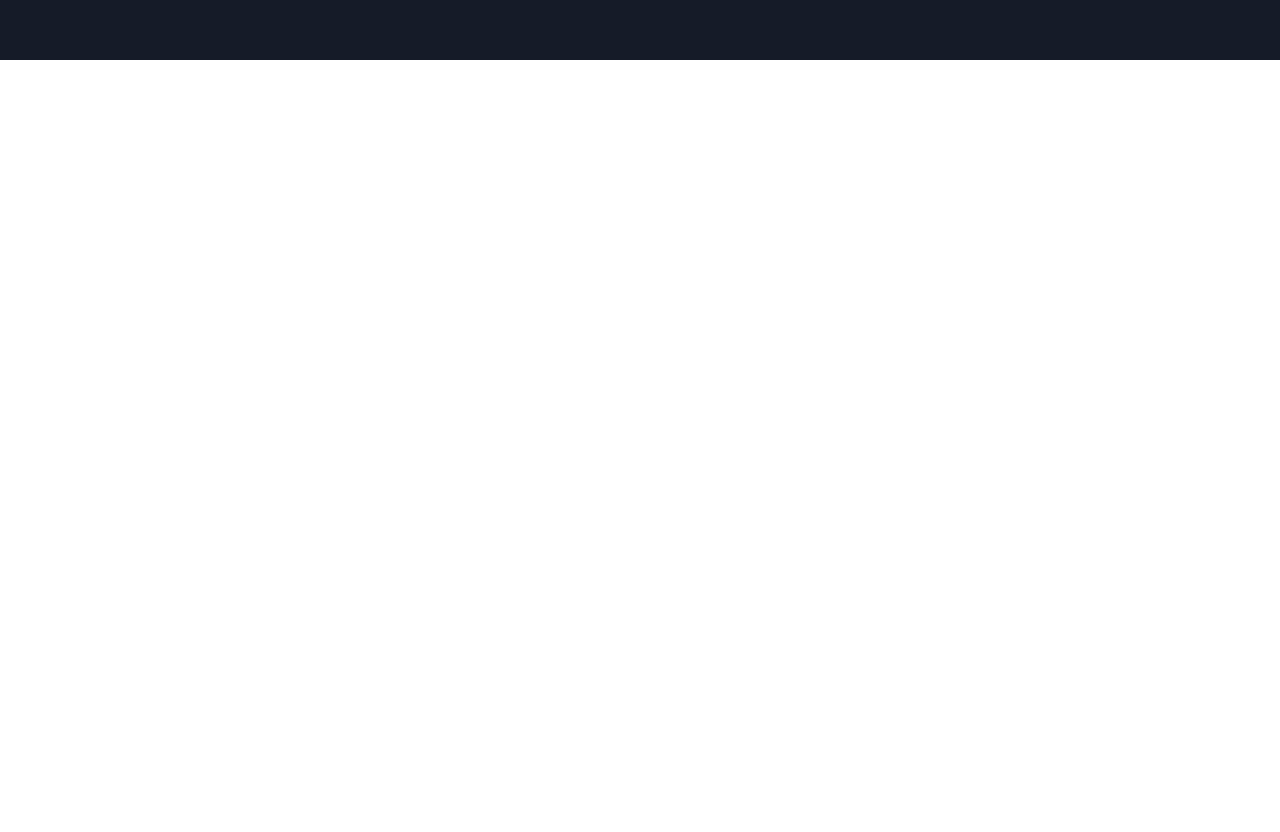
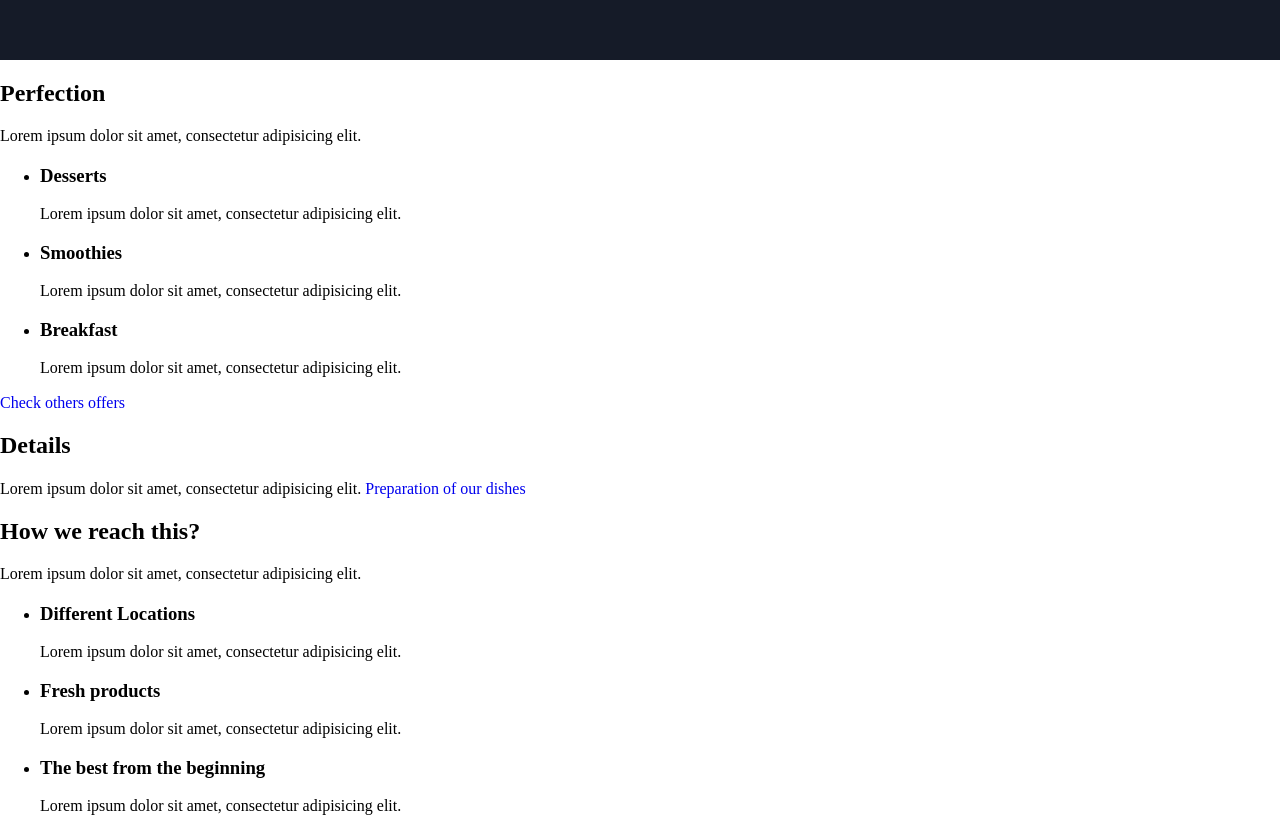
Before and after one commit to deniolp/gratia, a website: page source/index.html in a window 1280 px wide. Shown: the part 740-1572 px from the top of the page. Before the commit the page ends 854 px from the top, so only its background shows below. Drawn offline with nearby package versions, Linux system fonts and the light colour scheme; files that its build step writes are made by us from their sources.

Commit message:
Верстка блока main

```diff
--- a/source/index.html
+++ b/source/index.html
@@ -10,6 +10,7 @@
 </head>
 <body>
     <header class="page-header">
+        <h1 class="visually-hidden">Сайт ресторана Gratia</h1>
         <nav class="site-nav">
             <a href="index.html" class="site-nav__logo">
                 <img src="img/logo-header.png" alt="Restaurant Gratia" class="site-nav__image">
@@ -41,8 +42,57 @@
             <div class="page-slider__image"></div>
         </section>
     </header>
-    <main>
-
+    <main class="page-main">
+        <section class="offers">
+            <header class="main-header">
+                <h2 class="main-title">Perfection</h2>
+                <p class="main-text">Lorem ipsum dolor sit amet, consectetur adipisicing elit.</p>
+            </header>
+            <ul class="offers__list">
+                <li class="offers__item">
+                    <h3>Desserts</h3>
+                    <span>Lorem ipsum dolor sit amet, consectetur adipisicing elit.</span>
+                </li>
+                <li class="offers__item">
+                    <h3>Smoothies</h3>
+                    <span>Lorem ipsum dolor sit amet, consectetur adipisicing elit.</span>
+                </li>
+                <li class="offers__item">
+                    <h3>Breakfast</h3>
+                    <span>Lorem ipsum dolor sit amet, consectetur adipisicing elit.</span>
+                </li>
+            </ul>
+            <footer class="offers__footer">
+                <a href="#" class="link">Check others offers</a>
+            </footer>
+        </section>
+        <section class="details">
+            <p>
+                <h2>Details</h2>
+                <span>Lorem ipsum dolor sit amet, consectetur adipisicing elit.</span>
+                <a href="#" class="link">Preparation of our dishes</a>
+            </p>
+        </section>
+        <section class="features">
+            <header class="main-header">
+                <h2 class="main-title">How we reach this?</h2>
+                <p class="main-text">Lorem ipsum dolor sit amet, consectetur adipisicing elit.</p>
+            </header>
+            <ul class="features__list">
+                <li class="features__item">
+                    <h3>Different Locations</h3>
+                    <span>Lorem ipsum dolor sit amet, consectetur adipisicing elit.</span>
+                </li>
+                <li class="features__item">
+                    <h3>Fresh products</h3>
+                    <span>Lorem ipsum dolor sit amet, consectetur adipisicing elit.</span>
+                </li>
+                <li class="features__item">
+                    <h3>The best from the beginning</h3>
+                    <span>Lorem ipsum dolor sit amet, consectetur adipisicing elit.</span>
+                </li>
+            </ul>
+        </section>
     </main>
 </body>
 </html>
--- /dev/null
+++ b/source/sass/blocks/visually-hidden.scss
@@ -0,0 +1,14 @@
+.visually-hidden:not(:focus):not(:active),
+input[type="checkbox"].visually-hidden,
+input[type="radio"].visually-hidden {
+  position: absolute;
+  width: 1px;
+  height: 1px;
+  margin: -1px;
+  border: 0;
+  padding: 0;
+  white-space: nowrap;
+  clip-path: inset(100%);
+  clip: rect(0 0 0 0);
+  overflow: hidden;
+}
--- a/source/sass/global.scss
+++ b/source/sass/global.scss
@@ -5,6 +5,7 @@ html {
 body {
   margin: 0;
   padding: 0;
+  background-color: white;
 }
 
 *,
--- a/source/sass/style.scss
+++ b/source/sass/style.scss
@@ -2,6 +2,9 @@
 @import "normalize.scss";
 @import "mixins.scss";
 @import "vars.scss";
+@import "blocks/visually-hidden";
 @import "blocks/page-header.scss";
 @import "blocks/site-list";
 @import "blocks/page-slider.scss";
+@import "blocks/page-main";
+@import "blocks/offers";
```
Also changed, not shown: source/sass/blocks/offers.scss (added), source/sass/blocks/page-main.scss (added).
